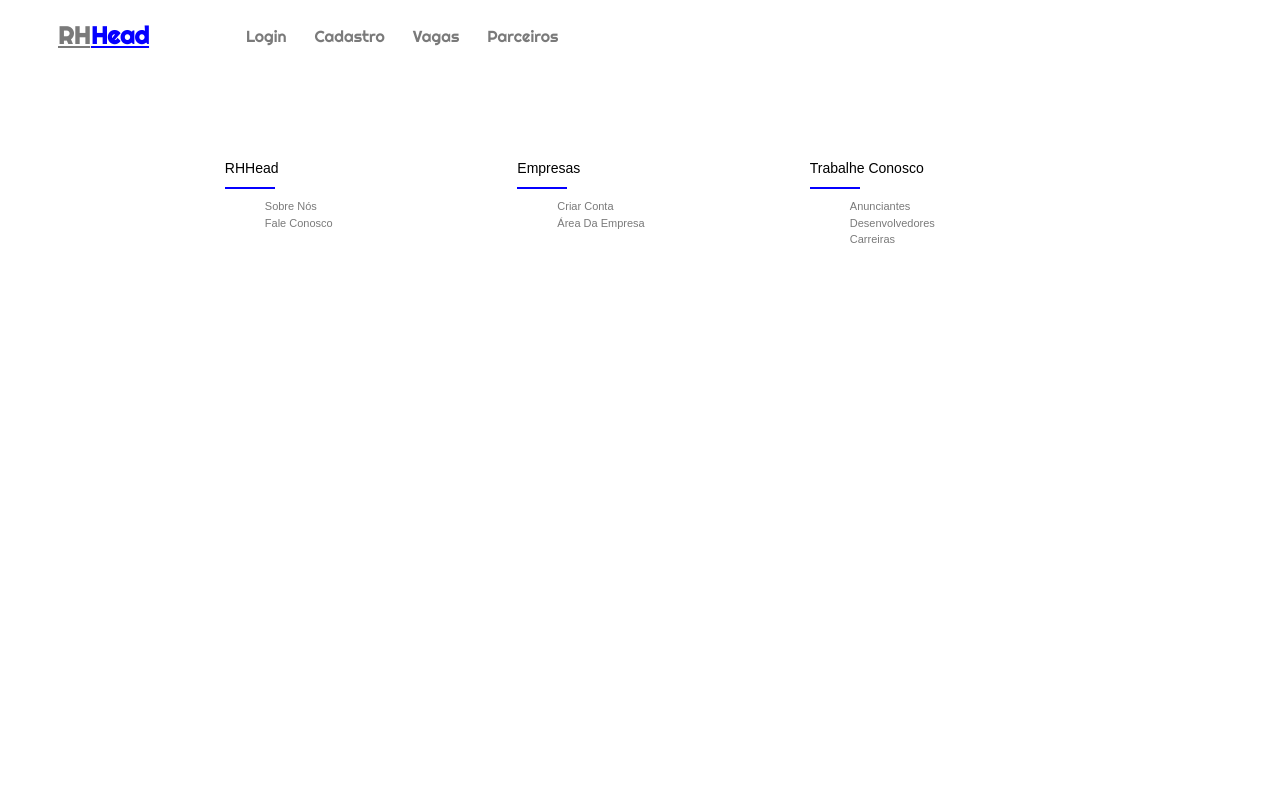
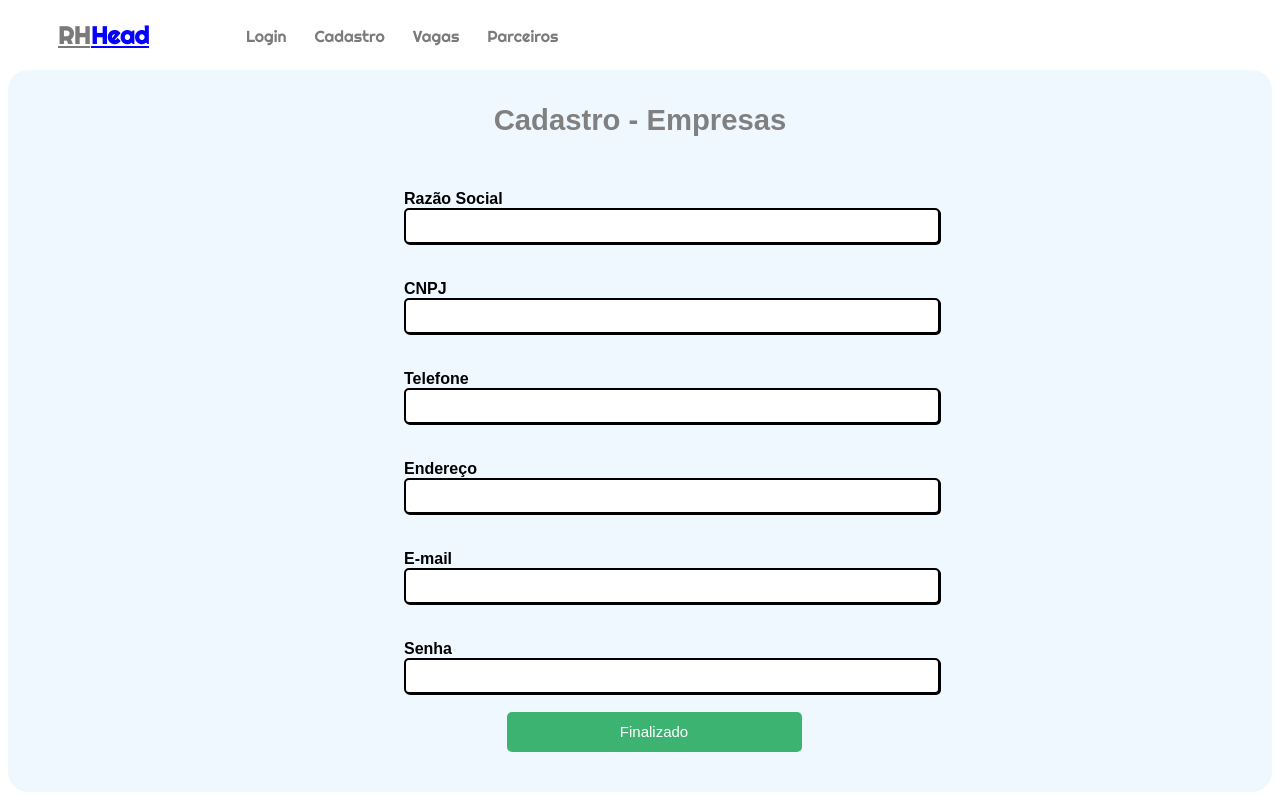
Before and after one commit to Aristeu-Miranda/RHHead, a React (Create React App) app: page /criar in a window 1280 px wide. Shown: the top 800 px of the page. Built offline with nearby package versions, Linux system fonts and the light colour scheme.

Commit message:
Cadastro das empresas

```diff
--- a/src/App.jsx
+++ b/src/App.jsx
@@ -5,10 +5,10 @@ import Rodape from './components/rodape/Rodape';
 
 import Vagas from './components/vagas/Vagas'
 import Empresas from './components/empresas/Empresas'
-import Entrevistas from './components/entrevistas/Entrevistas'
 import Login from './components/login/Login'
 import Cadastro from './components/cadastro/Cadastro'
 import Sobre from './components/sobre/Sobre'
+import CriarConta from './components/criarcontaempresa/CriarConta'
 
 export default function App(){
     return(
@@ -19,10 +19,10 @@ export default function App(){
                     <Route path="/" element={<Home/>}/>
                     <Route path="/vagas" element={<Vagas/>}/>
                     <Route path="/empresas" element={<Empresas/>}/>
-                    <Route path="/entrevistas" element={<Entrevistas/>}/>
                     <Route path="/login" element={<Login/>}/>
                     <Route path="/cadastro" element={<Cadastro/>}/>
                     <Route path="/sobre" element={<Sobre/>}/>
+                    <Route path="/criar" element={<CriarConta/>}/>
                 </Routes>
                 <Rodape/>
             </BrowserRouter>
--- /dev/null
+++ b/src/components/criarcontaempresa/CriarConta.jsx
@@ -0,0 +1,46 @@
+import React from "react";
+import { DivCadastro } from '../../styled/styled'
+
+export default function CriarConta(){
+    return(
+        <DivCadastro>
+        <div id="corpo-cadas">
+        <div id="container_daddy">
+            <div id="titulo-cadas">
+                <h3>Cadastro - Empresas</h3>
+            </div>
+
+            <form>
+                <fieldset>
+                    <div class="campo">
+                        <label htmlFor="nome"><strong>Razão Social</strong></label>
+                        <input class="input-cadas" type="text" name="razao" id="razao" required/>
+                    </div>
+                    <div class="campo">
+                        <label htmlFor="cpf"><strong>CNPJ</strong></label>
+                        <input class="input-cadas" type="text" name="cnpj" id="cnpj" required/>
+                    </div>
+                    <div class="campo">
+                        <label htmlFor="telefone"><strong>Telefone</strong></label>
+                        <input class="input-cadas" type="text" name="telefone" id="telefone" required/>
+                    </div>
+                    <div class="campo">
+                        <label htmlFor="endereco"><strong>Endereço</strong></label>
+                        <input class="input-cadas" type="text" name="endereco" id="endereco" required/>
+                    </div>
+                    <div class="campo">
+                        <label htmlFor="email"><strong>E-mail</strong></label>
+                        <input class="input-cadas" type="email" name="email" id="email"/>
+                    </div>
+                    <div class="campo">
+                        <label htmlFor="password"><strong>Senha</strong></label>
+                        <input class="input-cadas" type="password" name="password" id="password"/>
+                    </div>
+                    <button id="botao" type="submit">Finalizado</button>
+                </fieldset>
+            </form>
+        </div>
+    </div>
+    </DivCadastro>
+    )
+}
--- a/src/components/rodape/Rodape.jsx
+++ b/src/components/rodape/Rodape.jsx
@@ -13,22 +13,12 @@ export default function Rodape(){
                             <h4>RHHead</h4>
                             <ul class="ul-rodape">
                                 <li><Link id="links" to="/sobre">Sobre Nós</Link></li>
-                                <li><a href="#">Fale conosco</a></li>
                             </ul>
                         </div>
                         <div class="footer-col">
                             <h4>Empresas</h4>
                             <ul class="ul-rodape">
-                                <li><a href="#">Criar conta</a></li>
-                                <li><a href="#">Área da empresa</a></li>
-                            </ul>
-                        </div>
-                        <div class="footer-col">
-                            <h4>Trabalhe conosco</h4>
-                            <ul class="ul-rodape">
-                                <li><a href="#">Anunciantes</a></li>
-                                <li><a href="#">Desenvolvedores</a></li>
-                                <li><a href="#">Carreiras</a></li>
+                            <li><Link id="links" to="/criar">Criar Conta</Link></li>
                             </ul>
                         </div>
                     </div>
--- a/src/styled/styled.js
+++ b/src/styled/styled.js
@@ -325,7 +325,7 @@ export const Footer = styled.footer`
 #corpo{
     line-height: 1.5;
     font-family: "Poppins", sans-serif;
-    margin-left: 15%;
+    margin-left: 35%;
     padding: 0;
 }
 
```
Also changed, not shown: src/components/rodape/Rodape.css (added).
